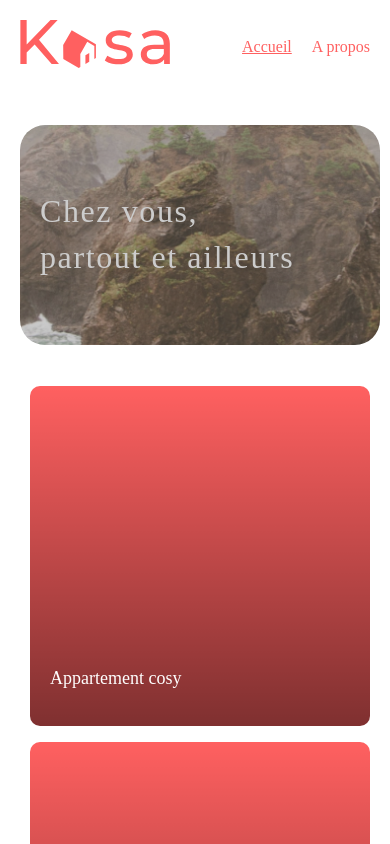
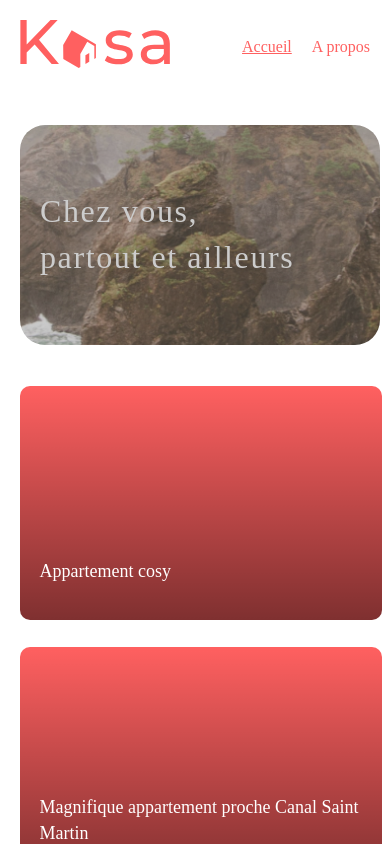
Before and after one commit to EtienneTrzpit/kasa, a React (Create React App) app: page / in a window 390 px wide. Shown: the top 844 px of the page. Built offline with nearby package versions, Linux system fonts and the light colour scheme.

Commit message:
grid cards

```diff
--- a/src/assets/style/card.scss
+++ b/src/assets/style/card.scss
@@ -6,12 +6,8 @@
     rgba(0, 0, 0, 0.5) 100%
   );
   background-color: #ff6060;
-  width: 340px;
-  height: 340px;
-  margin-right: 30px;
-  margin-left: 30px;
-  margin-bottom: 50px;
-  margin-top: 20px;
+  grid-area: span 1 / span 1;
+  height: 22.5vw;
   position: relative;
   &-title {
     color: #fff;
@@ -28,26 +24,33 @@
   }
 }
 .articles {
+  border-radius: 25px;
+  background: #f6f6f6;
+  display: grid;
+  grid-template-rows: repeat(auto-fit, 1fr);
+  grid-template-columns: repeat(3, 1fr);
+  grid-gap: 3vw 7vw;
   margin-left: 70px;
   margin-right: 70px;
-  margin-top: 50px;
-  border-radius: 25px;
-  background: #f6f6f6;
-  display: flex;
-  flex-wrap: wrap;
-  justify-content: center;
-  padding: 20px;
+  padding-left: 5vw;
+  padding-right: 5vw;
+  padding-top: 5vw;
+  padding-bottom: 4vw;
 }
 
 @media (max-width: 768px) {
   .articles {
-    margin-left: 10px;
-    margin-right: 0px;
+    /*padding-left: 0;
+    padding-right: 0;*/
+    margin-left: 0;
+    margin-right: -3vw;
     background-color: #ffffff;
     margin-top: 0;
+    grid-template-columns: repeat(1, 1fr);
   }
   .article {
     margin-top: 0;
     margin-bottom: 1em;
+    height: 60vw;
   }
 }
--- a/src/assets/style/footer.scss
+++ b/src/assets/style/footer.scss
@@ -29,7 +29,7 @@
 
 @media (max-width: 768px) {
   .footer-container {
-    width: 104%;
+    width: 100%;
     margin-top: 0;
     &__copyrights {
       text-align: center;
```
